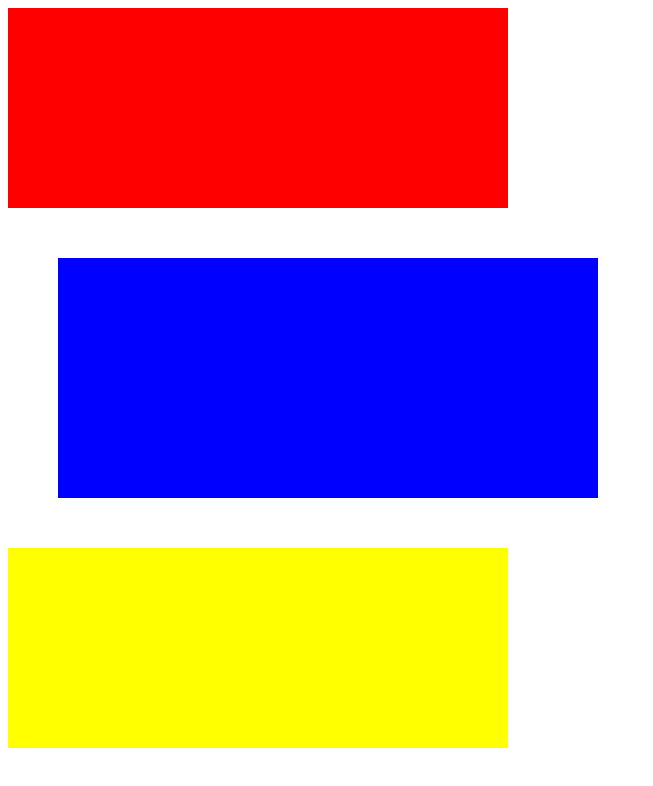
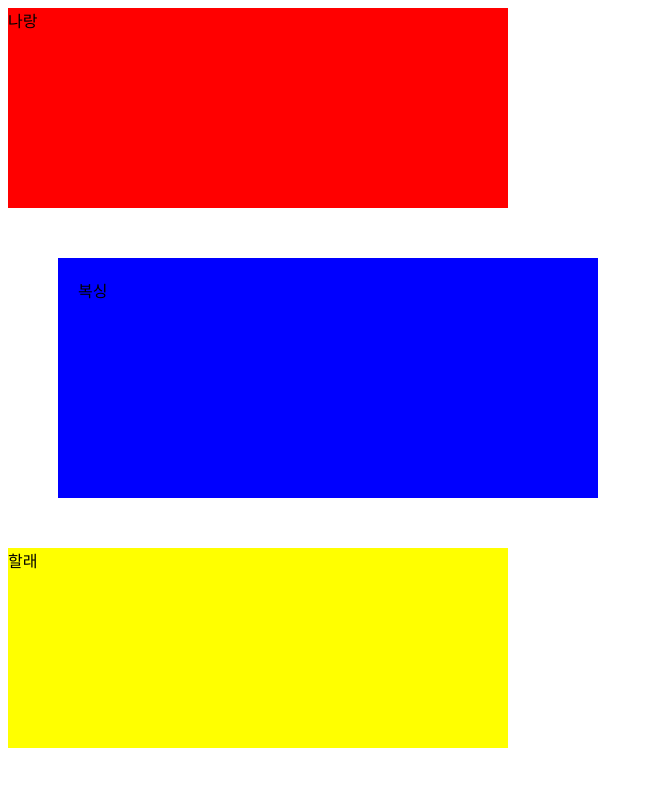
Before and after one commit to YOUNGMIN-GIT/boxiting, a plain HTML site: page index.html in a window 1280 px wide. Shown: the whole page, without its empty margins (0-653 px from the left). Drawn offline with Linux system fonts and the light colour scheme.

Commit message:
기능 추가

```diff
--- a/index.html
+++ b/index.html
@@ -8,8 +8,8 @@
     <link rel="stylesheet" href="/main.css">
 </head>
 <body>
-    <div class="a"></div>
-    <div class="b"></div>
-    <div class="c"></div>
+    <div class="a">나랑</div>
+    <div class="b">복싱</div>
+    <div class="c">할래</div>
 </body>
 </html>
```
Also changed, not shown: 1 other file.
